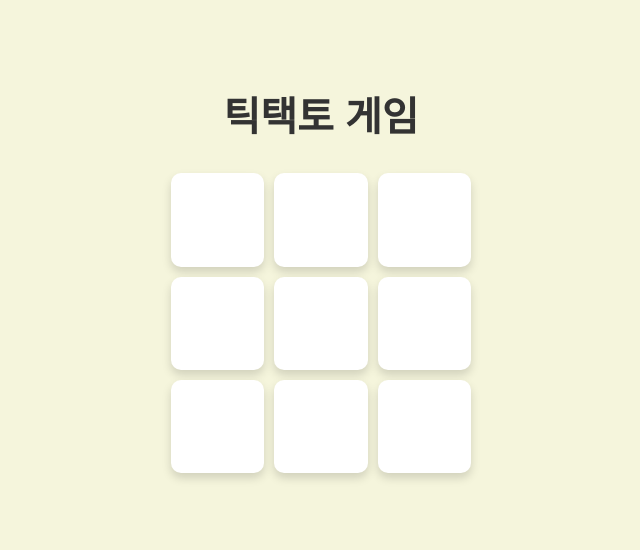
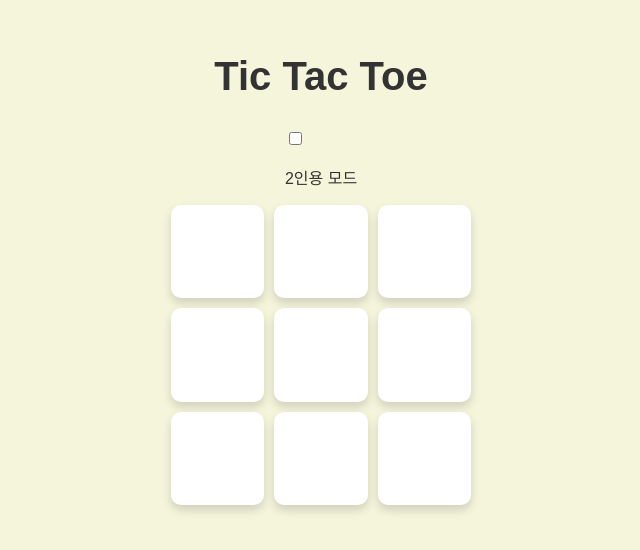
Before and after one commit to subwaycho/Tic-Tac-Toe, a plain HTML site: page index.html in a window 1280 px wide. Shown: the part 134-684 px from the top of the page, without its empty margins (319-959 px from the left). Drawn offline with Linux system fonts and the light colour scheme.

Commit message:
Update index.html

```diff
--- a/index.html
+++ b/index.html
@@ -1,13 +1,23 @@
 <!DOCTYPE html>
-<html lang="ko">
+<html lang="en">
 <head>
     <meta charset="UTF-8">
+    <meta http-equiv="X-UA-Compatible" content="IE=edge">
     <meta name="viewport" content="width=device-width, initial-scale=1.0">
-    <title>틱택토 게임</title>
     <link rel="stylesheet" href="styles.css">
+    <title>Tic Tac Toe Game</title>
 </head>
 <body>
-    <h1>틱택토 게임</h1>
+    <h1>Tic Tac Toe</h1>
+    <!-- 슬라이드 토글 버튼 추가 -->
+    <div class="toggle-container">
+        <label class="switch">
+            <input type="checkbox" id="mode-toggle">
+            <span class="slider"></span>
+        </label>
+        <p>2인용 모드</p>
+    </div>
+    <!-- 게임 보드 컨테이너 -->
     <div id="game-board">
         <div class="cell" data-index="0"></div>
         <div class="cell" data-index="1"></div>
```
